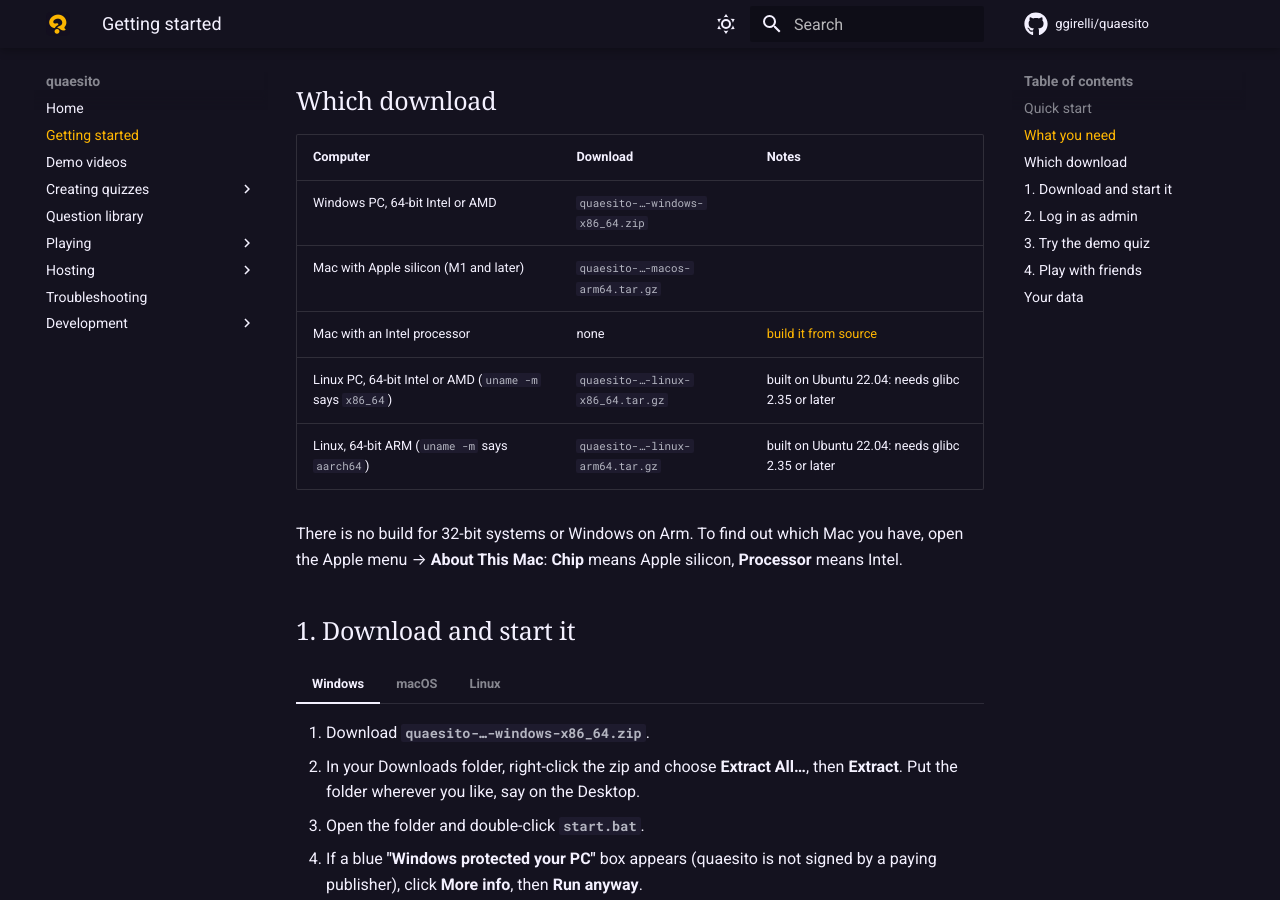
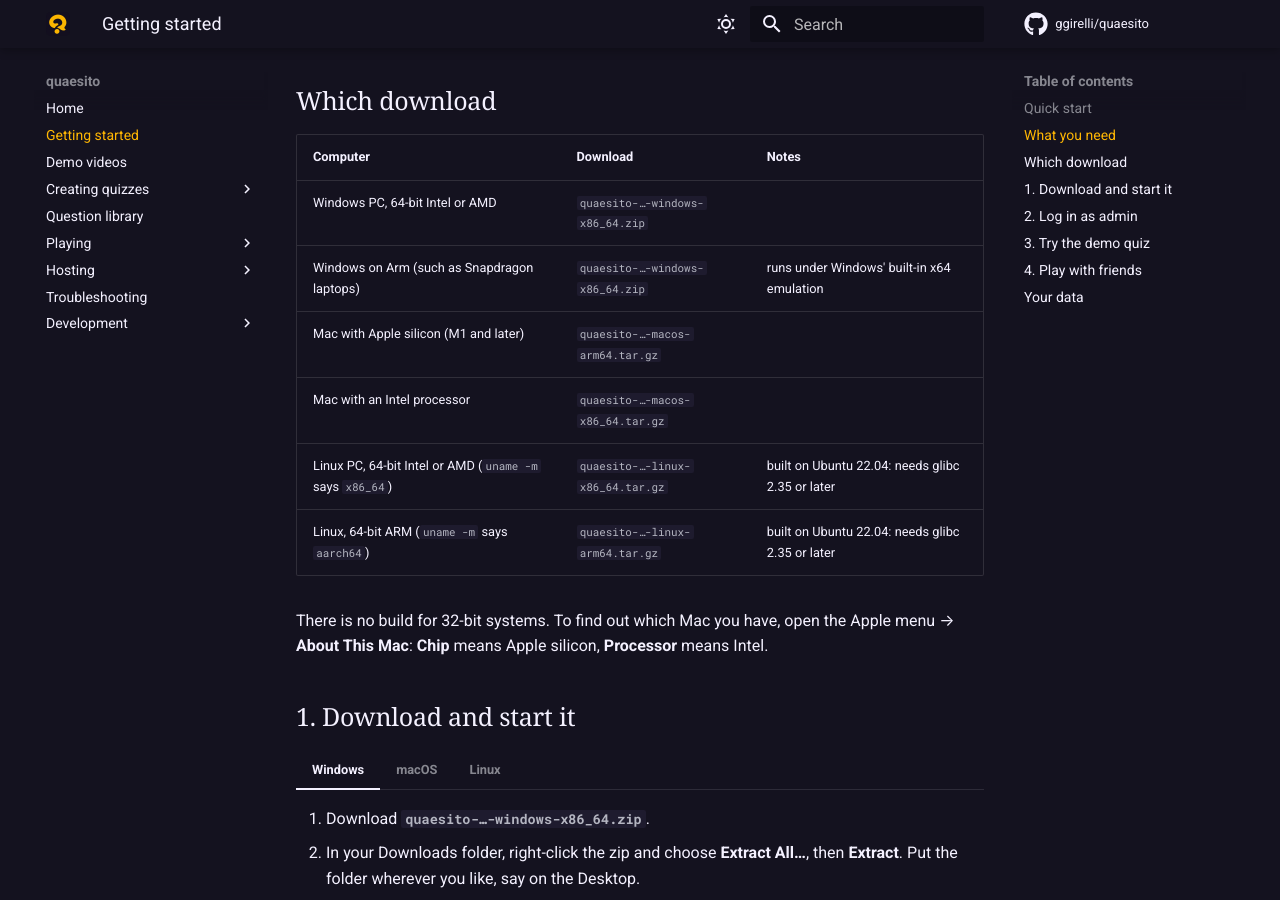
Before and after one commit to ggirelli/quaesito, an MkDocs documentation site: the page built from docs/getting-started.md, in a window 1280 px wide and 900 px high, scrolled down 1104 px. Built offline with MkDocs 1.6.1 and Material for MkDocs 9.7.7, drawn with Linux system fonts in a browser that asks for light colours; plug-ins that fetch from the network failed and are left out.

Commit message:
feat(release): downloads for Intel Macs, and the Windows download tested on Windows on Arm (#89)
Closes #85.

## Changes

- **Intel Mac download** (`macos-x86_64`): cross-compiled on the
existing Apple silicon runner (`macos-14`), so it doesn't depend on
GitHub's Intel macOS runners, which are going away in 2027. Its smoke
test runs the x86-64 server under Rosetta 2, after checking it is an
x86-64 binary.
- Naming a target for the server build (`@server --target …`) replaces
the arguments dx passes to it, so the build now also sets
`--no-default-features --features server`. Without it, the server was
built with the `web` feature and panicked at startup.
- **Windows smoke test** (`smoke-windows`): unpacks the `windows-x86_64`
zip and starts the server from another folder, then checks the app's
page, its script and an admin login. It runs on `windows-latest` and on
`windows-11-arm` (Windows on Arm, under its x64 emulation). Before this,
the Windows download had no smoke test. A release now waits for this job
too.
- **Docs:** the downloads table gets rows for Intel Macs and Windows on
Arm (use the x64 zip). The README, home page, development page, planning
status and changelog are updated to match.

## Verified

- The release workflow, run by hand on this branch ([run
40111525023](https://github.com/ggirelli/quaesito/actions/runs/40111525023)):
all five builds pass. The Intel Mac binary is `Mach-O 64-bit executable
x86_64` and passes the smoke test under Rosetta 2. The Windows smoke
test passes on both runners (`PROCESSOR_ARCHITECTURE` is `AMD64` on one
and `ARM64` on the other).
- `mkdocs build --strict`.

## Not verified

- On a real Intel Mac or a real Windows on Arm laptop, as opposed to CI
runners.

All runners used are standard GitHub-hosted runners, free for public
repos, and the release workflow runs only on tags or by hand.

🤖 Generated with [Claude Code](https://claude.com/claude-code)

---------

Co-authored-by: Claude Opus 5.5 <noreply@anthropic.com>

```diff
--- a/docs/getting-started.md
+++ b/docs/getting-started.md
@@ -41,12 +41,13 @@ The rest of this page goes through each step in detail.
 | Computer | Download | Notes |
 |---|---|---|
 | Windows PC, 64-bit Intel or AMD | `quaesito-…-windows-x86_64.zip` | |
+| Windows on Arm (such as Snapdragon laptops) | `quaesito-…-windows-x86_64.zip` | runs under Windows' built-in x64 emulation |
 | Mac with Apple silicon (M1 and later) | `quaesito-…-macos-arm64.tar.gz` | |
-| Mac with an Intel processor | none | [build it from source](development.md#running-it-from-source) |
+| Mac with an Intel processor | `quaesito-…-macos-x86_64.tar.gz` | |
 | Linux PC, 64-bit Intel or AMD (`uname -m` says `x86_64`) | `quaesito-…-linux-x86_64.tar.gz` | built on Ubuntu 22.04: needs glibc 2.35 or later |
 | Linux, 64-bit ARM (`uname -m` says `aarch64`) | `quaesito-…-linux-arm64.tar.gz` | built on Ubuntu 22.04: needs glibc 2.35 or later |
 
-There is no build for 32-bit systems or Windows on Arm. To find out which Mac you have, open the
+There is no build for 32-bit systems. To find out which Mac you have, open the
 Apple menu → **About This Mac**: **Chip** means Apple silicon, **Processor** means Intel.
 
 ## 1. Download and start it
@@ -67,10 +68,9 @@ Apple menu → **About This Mac**: **Chip** means Apple silicon, **Processor** m
 
 === "macOS"
 
-    For Macs with Apple silicon (M1 and later). On an Intel Mac,
-    [build it from source](development.md#running-it-from-source).
+    `macos-arm64` is for Macs with Apple silicon (M1 and later), `macos-x86_64` for Intel Macs.
 
-    1. Download **`quaesito-…-macos-arm64.tar.gz`**. Safari unpacks it by itself; otherwise
+    1. Download **`quaesito-…-macos-arm64.tar.gz`** (or **`…-macos-x86_64.tar.gz`**). Safari unpacks it by itself; otherwise
        double-click it in your Downloads folder.
     2. Open the **`quaesito-…`** folder and double-click **`start.command`**.
     3. The first time, macOS says it **cannot verify** the app, because it is not signed by a
```
Also changed, not shown: CHANGELOG.md (+2 -0 lines), README.md (+1 -1 lines), docs/development.md (+3 -4 lines), docs/index.md (+1 -1 lines), planning/STATUS.md (+0 -1 lines), 1 other file.
